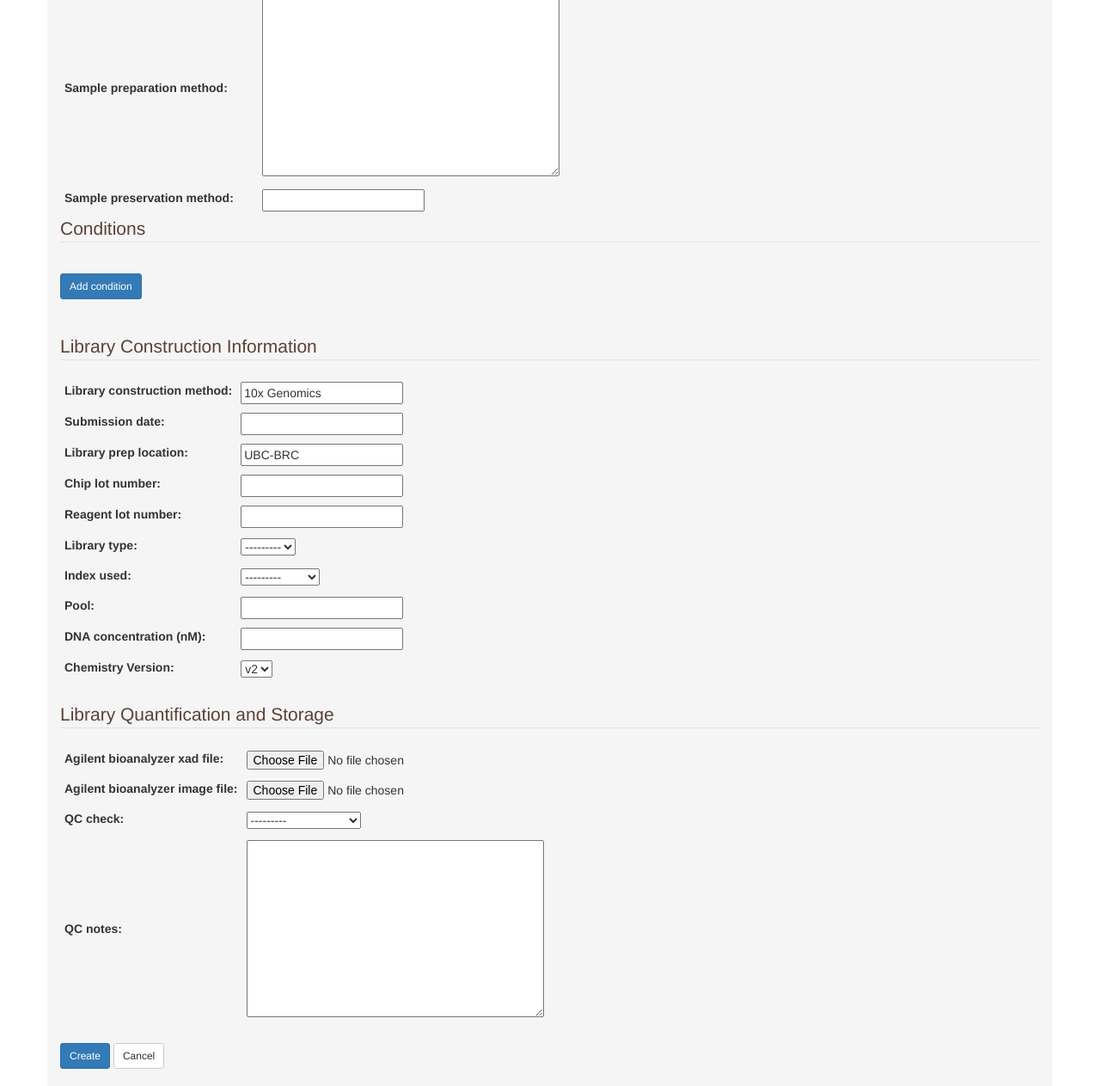
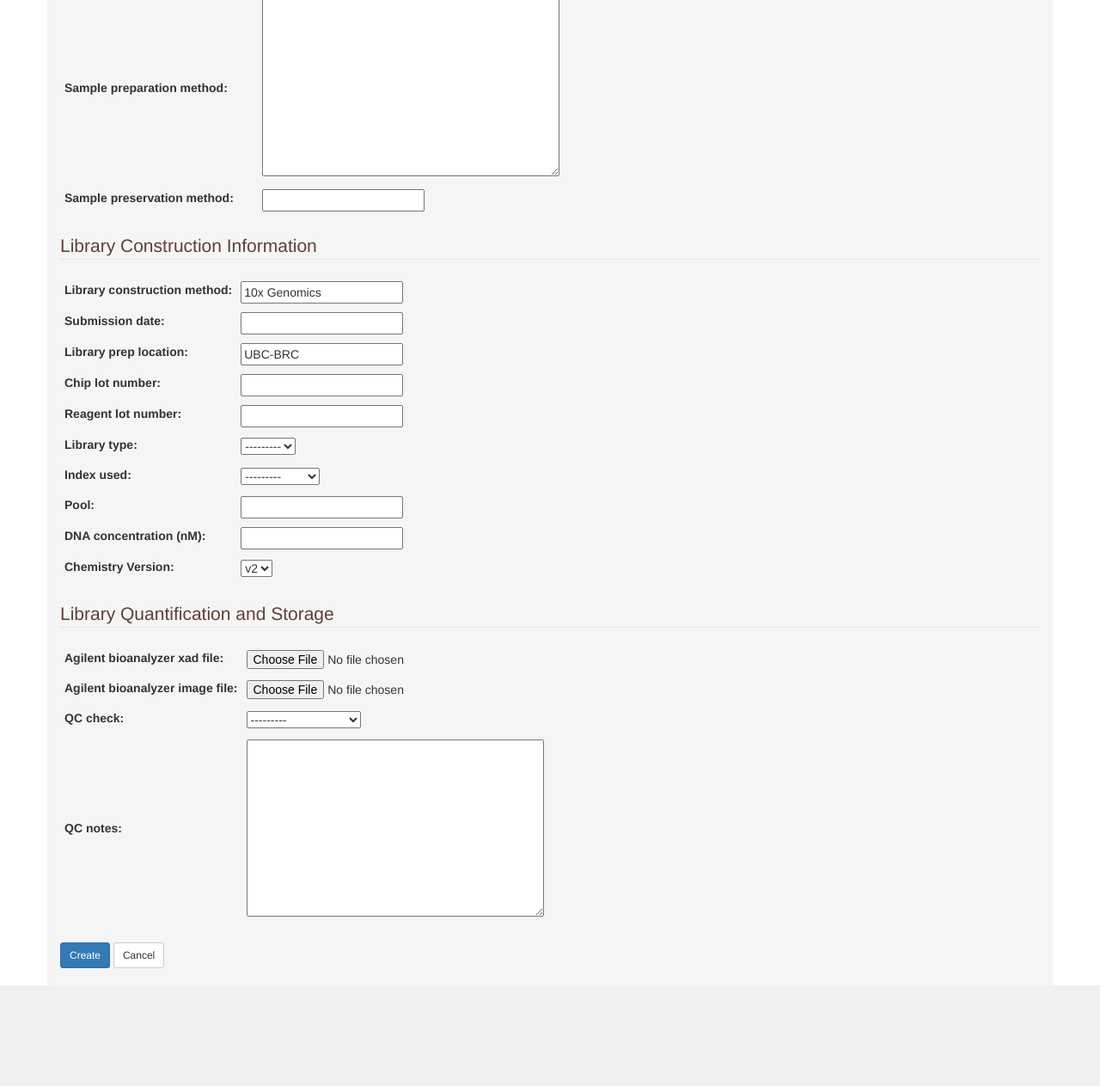
Before and after one commit to molonc/colossus, a Django app: page /tenx/library/create/ in a window 1280 px wide. Shown: the part 1885-3148 px from the top of the page at 86% size. After the commit the page ends 3031 px from the top, so only its background shows below. Run offline with Django 3.2, Linux system fonts and the light colour scheme; a user stored in the database is signed in; data comes from the database, SQL or seed files in the repository; data that the repository does not hold is empty; parts of the project's set-up code (start-up, migrations or seed data) failed here and were passed over; some libraries are stand-ins or nearby versions.

Commit message:
metadata removed

```diff
--- a/api/urls.py
+++ b/api/urls.py
@@ -38,7 +38,6 @@ router.register(r'tenxpool', views.TenxPoolViewSet, base_name='tenxpool')
 router.register(r'tenxchip', views.TenxChipViewSet, base_name='tenxchip')
 router.register(r'tenxlibrary', views.TenxLibraryViewSet, base_name='tenxlibrary')
 router.register(r'tenxsequencing', views.TenxSequencingViewSet, base_name='tenxsequencing')
-router.register(r'tenxcondition', views.TenxConditionViewSet, base_name='tenxcondition')
 router.register(r'tenxlane', views.TenxLaneViewSet, base_name='tenxlane')
 
 
--- a/core/admin.py
+++ b/core/admin.py
@@ -11,7 +11,7 @@ from .models import DlpLibrary, SublibraryInformation, DlpLibrarySampleDetail
 from .models import DlpLibraryConstructionInformation
 from .models import DlpLibraryQuantificationAndStorage
 from .models import DlpSequencing
-from .models import TenxLibrary, TenxCondition, TenxLibrarySampleDetail
+from .models import TenxLibrary, TenxLibrarySampleDetail
 from .models import TenxLibraryConstructionInformation
 from .models import TenxLibraryQuantificationAndStorage
 from .models import ChipRegion, ChipRegionMetadata
@@ -81,9 +81,6 @@ class TenxLibraryConstructionInformationInline(admin.StackedInline):
 class TenxLibraryQuantificationAndStorageInline(admin.StackedInline):
     model = TenxLibraryQuantificationAndStorage
 
-class TenxLibraryConditionsInline(admin.StackedInline):
-    model = TenxCondition
-
 class TenxLibraryAdmin(SimpleHistoryAdmin, admin.ModelAdmin):
     fieldsets = [
       (
@@ -101,7 +98,6 @@ class TenxLibraryAdmin(SimpleHistoryAdmin, admin.ModelAdmin):
       TenxLibrarySampleDetailInline,
       TenxLibraryConstructionInformationInline,
       TenxLibraryQuantificationAndStorageInline,
-      TenxLibraryConditionsInline,
       ]
     list_display = ['id', 'sample',  'jira_ticket']
     list_filter = ['jira_ticket']
--- a/core/forms.py
+++ b/core/forms.py
@@ -38,7 +38,6 @@ from .models import (
     AdditionalSampleInformation,
     DlpLibrary,
     TenxLibrary,
-    TenxCondition,
     TenxChip,
     SublibraryInformation,
     DlpLibrarySampleDetail,
@@ -466,12 +465,6 @@ TenxLibraryQuantificationAndStorageInlineFormset =  inlineformset_factory(
     fields = "__all__",
 )
 
-TenxConditionFormset = forms.modelformset_factory(
-    TenxCondition,
-    exclude=('library', 'sample', 'condition_id'),
-    extra=0)
-
-
 #===========================
 # Project forms
 #---------------------------
--- a/core/models.py
+++ b/core/models.py
@@ -396,7 +396,7 @@ class TenxLibrary(models.Model, FieldValue, LibraryAssistant):
 
     experimental_condition = create_chrfield(
         "Experimental condition",
-        max_length=255,
+        max_length=1025,
         blank=True,
         null=True,
     )
@@ -511,38 +511,6 @@ class TenxPool(models.Model, FieldValue):
 
     def get_absolute_url(self):
         return reverse("tenx" + ":pool_detail", kwargs={"pk": self.pk})
-
-class TenxCondition(models.Model, FieldValue):
-    """A 10x experimental condition."""
-    fields_to_exclude = ['ID', 'Library', 'Sample']
-    values_to_exclude = ['id', 'library', 'sample']
-
-    library = models.ForeignKey(
-        TenxLibrary,
-        verbose_name="Library",
-        on_delete=models.CASCADE,
-    )
-
-    sample = models.ForeignKey(
-        Sample,
-        verbose_name="Sample",
-        on_delete=models.CASCADE,
-        null=True,
-    )
-
-    history = HistoricalRecords(table_name='tenx_history_condition')
-
-    condition_id = create_intfield("Condition_ID")
-    experimental_condition = create_chrfield("Experimental_condition")
-    enzyme = create_chrfield("Enzyme")
-    digestion_temperature = create_chrfield("Digestion_Temperature")
-    live_dead = create_chrfield("Live/Dead")
-    cells_targeted = create_chrfield("Cells_Targeted")
-
-    class Meta:
-        ordering = ['id']
-
-
 
 class ChipRegion(models.Model, FieldValue):
 
--- a/core/templates/core/library_create.html
+++ b/core/templates/core/library_create.html
@@ -86,34 +86,6 @@
                 </thead>
             </table>
          </fieldset>
-
-         {% if library_type == 'tenx' %}
-             <fieldset>
-                <legend>Conditions</legend>
-
-                {{ tenx_condition_formset.management_form }}
-
-                <div id="form_set">
-                    {% for condition_form in tenx_condition_formset %}
-                        <table class="table-condensed">
-                            <thead>
-                                {{ condition_form }}
-                            </thead>
-                        </table>
-                    {% endfor %}
-                </div>
-
-                <input type="button" class="btn btn-primary btn-sm" style="margin-top: 1.3em" value="Add condition" id="add_more">
-
-                <div id="empty_form" style="display:none">
-                    <table class='no_error'>
-                        {{ tenx_condition_formset.empty_form.as_table }}
-                    </table>
-                </div>
-             </fieldset>
-
-             <br>
-         {% endif %}
 
          <br>
 
--- a/core/templates/core/library_detail.html
+++ b/core/templates/core/library_detail.html
@@ -263,7 +263,7 @@
 <!-- end of Library Quantification and Storage -->
 
 <!-- Experimental Condition Metadata -->
-{% if library_type == 'dlp' or library_type == 'tenx' %}
+{% if library_type == 'dlp' %}
     <div class="container detail-bordered-container">
         <h4>Experimental Condition Metadata</h4>
             {% if chip_metadata %}
@@ -310,11 +310,9 @@
                 <h5><i class="text-warning">There is no condition metadata for library!</i></h5>
             {% endif %}
     </div>
-{% endif %}
 <!-- endof Experimental Condition Metadata -->
 
 <!-- Sublibrary Information -->
-{% if library_type == 'dlp' %}
     <div class="container detail-bordered-container">
         <h4>Sublibrary Information</h4>
 
--- a/core/views.py
+++ b/core/views.py
@@ -35,7 +35,6 @@ from pbal.models import (
 
 from .models import (
     Sample,
-    TenxCondition,
     TenxPool,
     TenxChip,
     TenxLane,
@@ -65,7 +64,6 @@ from .forms import (
     TenxLaneForm,
     GSCFormDeliveryInfo,
     GSCFormSubmitterInfo,
-    TenxConditionFormset,
     ProjectForm,
     JiraConfirmationForm,
     AddWatchersForm,
@@ -419,49 +417,20 @@ class TenxLibraryDetail(LibraryDetail):
 
     library_class = TenxLibrary
     library_type = 'tenx'
-    # sisyphus integration not implemented yet for 10x
-    # analyses = AnalysisInformation.objects.filter(sequencings__in=library.tenxsequencing_set.all()).distinct()
 
     def get(self, request, pk):
         library = get_object_or_404(TenxLibrary, pk=pk)
         library_type = 'tenx'
 
-        fields = (
-            'Experimental_condition',
-            'Enzyme',
-            'Digestion_Temperature',
-            'Live/Dead',
-            'Cells_Targeted',
-        )
         metadata_dict = collections.OrderedDict()
-
-        for condition in library.tenxcondition_set.all():
-            condition_fields = condition.get_field_values()
-
-            metadata_dict[condition.condition_id] = (
-                [condition_fields[field] for field in fields])
 
         return self.get_context_and_render(
             request=request,
             library=library,
             library_type=library_type,
             chip_metadata=metadata_dict,
-            metadata_fields=fields,
         )
 
-
-class TenxConditionsDelete(LoginRequiredMixin, View):
-    """Delete 10x library conditions metadata."""
-    login_url = LOGIN_URL
-
-    def post(self, request, pk):
-        """Delete the 10x library's conditions."""
-        library = get_object_or_404(TenxLibrary, pk=pk)
-        library.tenxcondition_set.all().delete()
-
-        msg = "Successfully deleted the the conditions metadata."
-        messages.success(request, msg)
-        return HttpResponseRedirect(reverse('tenx:library_detail', kwargs=dict(pk=pk)))
 
 
 class LibraryDelete(LoginRequiredMixin, TemplateView):
@@ -649,28 +618,6 @@ class LibraryCreate(LoginRequiredMixin, TemplateView):
                         # Save the library
                         instance.save()
                         request.session['library_id'] = instance.id
-                        # Save 10x conditions
-                        if context['library_type'] == 'tenx':
-                            condition_formset = TenxConditionFormset(request.POST)
-
-                            # Save each condition
-                            idx = 1
-                            for condition_form in condition_formset:
-                                # If a condition_form was left blank,
-                                # skip it
-                                if not condition_form.has_changed():
-                                    continue
-
-                                # Save the condition
-                                condition = condition_form.save(commit=False)
-                                condition.condition_id = idx
-                                condition.library = instance
-                                condition.sample = instance.sample
-                                condition.save()
-
-                                # Increment the index counter
-                                idx += 1
-
                         # save the ManyToMany field.
                         lib_form.save_m2m()
                         # Add information from SmartChipApp files
@@ -688,27 +635,6 @@ class LibraryCreate(LoginRequiredMixin, TemplateView):
                             return HttpResponseRedirect(reverse('{}:jira_ticket_confirm'.format(context['library_type'])))
                     elif all_valid and not create:
                         instance.save()
-                        if context['library_type'] == 'tenx':
-                            condition_formset = TenxConditionFormset(request.POST)
-
-                            # Save each condition
-                            idx = 1
-                            for condition_form in condition_formset:
-                                # If a condition_form was left blank,
-                                # skip it
-                                if not condition_form.has_changed():
-                                    continue
-
-                                # Save the condition
-                                condition = condition_form.save(commit=False)
-                                condition.condition_id = idx
-                                condition.library = instance
-                                condition.sample = instance.sample
-                                condition.save()
-
-                                # Increment the index counter
-                                idx += 1
-
                         # save the ManyToMany field.
                         lib_form.save_m2m()
                         # Add information from SmartChipApp files
@@ -786,12 +712,7 @@ class TenxLibraryCreate(LibraryCreate):
 
 
     def get_context_data(self, pk=None):
-        """Add in 10x condition forms."""
         context = super(TenxLibraryCreate, self).get_context_data(pk)
-
-        context['tenx_condition_formset'] = TenxConditionFormset(
-            queryset=TenxCondition.objects.none())
-
         return context
 
 
@@ -863,13 +784,7 @@ class TenxLibraryUpdate(LibraryUpdate):
     library_type = 'tenx'
 
     def get_context_data(self, pk=None):
-        """Add in 10x condition forms."""
         context = super(TenxLibraryUpdate, self).get_context_data(pk)
-
-        library = get_object_or_404(self.library_class, pk=pk)
-        context['tenx_condition_formset'] = TenxConditionFormset(
-            queryset=library.tenxcondition_set.all())
-
         return context
 
 
--- a/tenx/urls.py
+++ b/tenx/urls.py
@@ -16,7 +16,6 @@ urlpatterns = [
     url(r'^library/update/(?P<pk>\d+)$', views.TenxLibraryUpdate.as_view(), name='library_update'),
     url(r'^library/delete/(?P<pk>\d+)$', views.TenxLibraryDelete.as_view(), name='library_delete'),
     url(r'^library/create/confirm$', views.JiraTicketConfirm.as_view(), name='jira_ticket_confirm'),
-    url(r'^library/delete-conditions/(?P<pk>\d+)$', views.TenxConditionsDelete.as_view(), name='library_conditions_delete'),
 
     url(r'^sequencing/(?P<pk>\d+)$', views.TenxSequencingDetail.as_view(), name='sequencing_detail'),
     url(r'^sequencing/list$', views.TenxSequencingList.as_view(), name='sequencing_list'),
```
Also changed, not shown: api/serializers.py (+0 -10 lines), api/views.py (+0 -21 lines), core/migrations/0011_auto_20190417_1357.py (added), core/migrations/0012_auto_20190417_1452.py (added).
